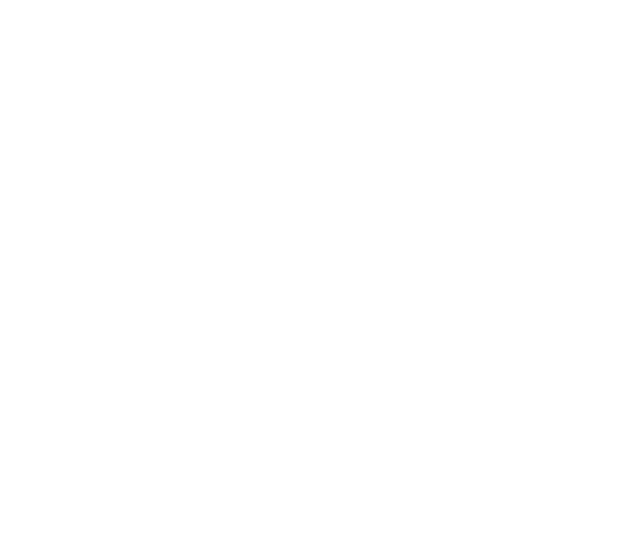
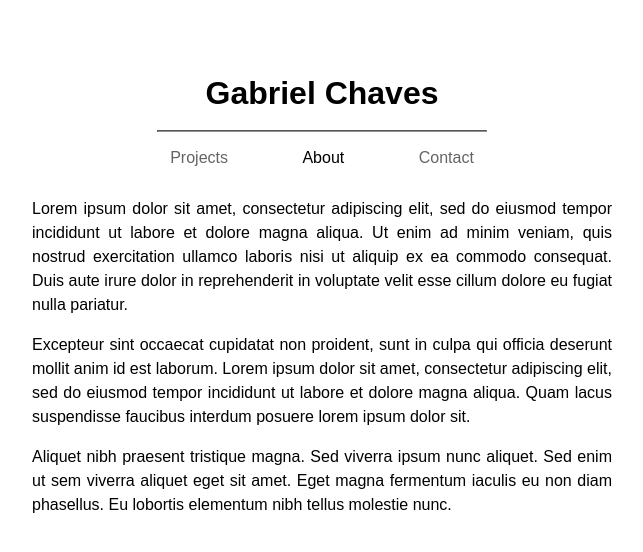
Before and after one commit to dev-gabrielchaves/Flask-Portfolio, a Flask app: page /about in a window 1280 px wide. Before the commit the part shown is empty. Shown: the top 552 px of the page, without its empty margins (318-961 px from the left). Run offline with Flask 3, Linux system fonts and the light colour scheme.

Commit message:
Added about page

```diff
--- a/app/static/style.css
+++ b/app/static/style.css
@@ -6,23 +6,45 @@
 html {
     font-family: Arial, Helvetica, sans-serif;
 }
+/* Base */
 .header {
     text-align: center;
+}
+.header h1 {
+    margin: 0;
+}
+.header hr {
+    width: 330px;
+    margin: 17.5px auto;
+    border-color: rgb(100, 100, 100);;
+    opacity: 0.7;
 }
 body {
     margin-top: 75px;
 }
 nav {
-    margin-bottom: 15px;
+    margin-bottom: 30px;
 }
 .nav__link {
     text-decoration: none;
-    color: rgb(70, 70, 70)
+    color: rgb(100, 100, 100);
+    transition: color 0.15s;
 }
 .nav__link--active,
 .nav__link:hover {
-    font-weight: bold;
+    color: black;
 }
 .nav__link:not(:last-of-type) {
-    margin-right: 50px;
+    margin-right: 70px;
 }
+/* General */
+main {
+    margin: 0 auto;
+}
+/* About */
+.main__about {
+    width: 600px;
+    padding: 0 10px;
+    text-align: justify;
+    line-height: 150%;
+}
--- a/app/templates/about.html
+++ b/app/templates/about.html
@@ -0,0 +1,20 @@
+{% extends 'base.html' %}
+{% block content %}
+<main class="main__about">
+    <p>
+        Lorem ipsum dolor sit amet, consectetur adipiscing elit, sed do eiusmod tempor incididunt ut labore et dolore magna aliqua.
+        Ut enim ad minim veniam, quis nostrud exercitation ullamco laboris nisi ut aliquip ex ea commodo consequat.
+        Duis aute irure dolor in reprehenderit in voluptate velit esse cillum dolore eu fugiat nulla pariatur.
+    </p>
+    <p>
+        Excepteur sint occaecat cupidatat non proident, sunt in culpa qui officia deserunt mollit anim id est laborum.
+        Lorem ipsum dolor sit amet, consectetur adipiscing elit, sed do eiusmod tempor incididunt ut labore et dolore magna aliqua.
+        Quam lacus suspendisse faucibus interdum posuere lorem ipsum dolor sit.
+    </p>
+    <p>
+        Aliquet nibh praesent tristique magna. Sed viverra ipsum nunc aliquet.
+        Sed enim ut sem viverra aliquet eget sit amet. Eget magna fermentum iaculis eu non diam phasellus.
+        Eu lobortis elementum nibh tellus molestie nunc.
+    </p>
+</main>
+{% endblock content %}
--- a/app/templates/base.html
+++ b/app/templates/base.html
@@ -11,6 +11,7 @@
         <h1>
             Gabriel Chaves
         </h1>
+        <hr>
         <nav>
             <a href="{{url_for('home')}}" class="nav__link {{ 'nav__link--active' if request.path == url_for('home') }}">
                 Projects
```
